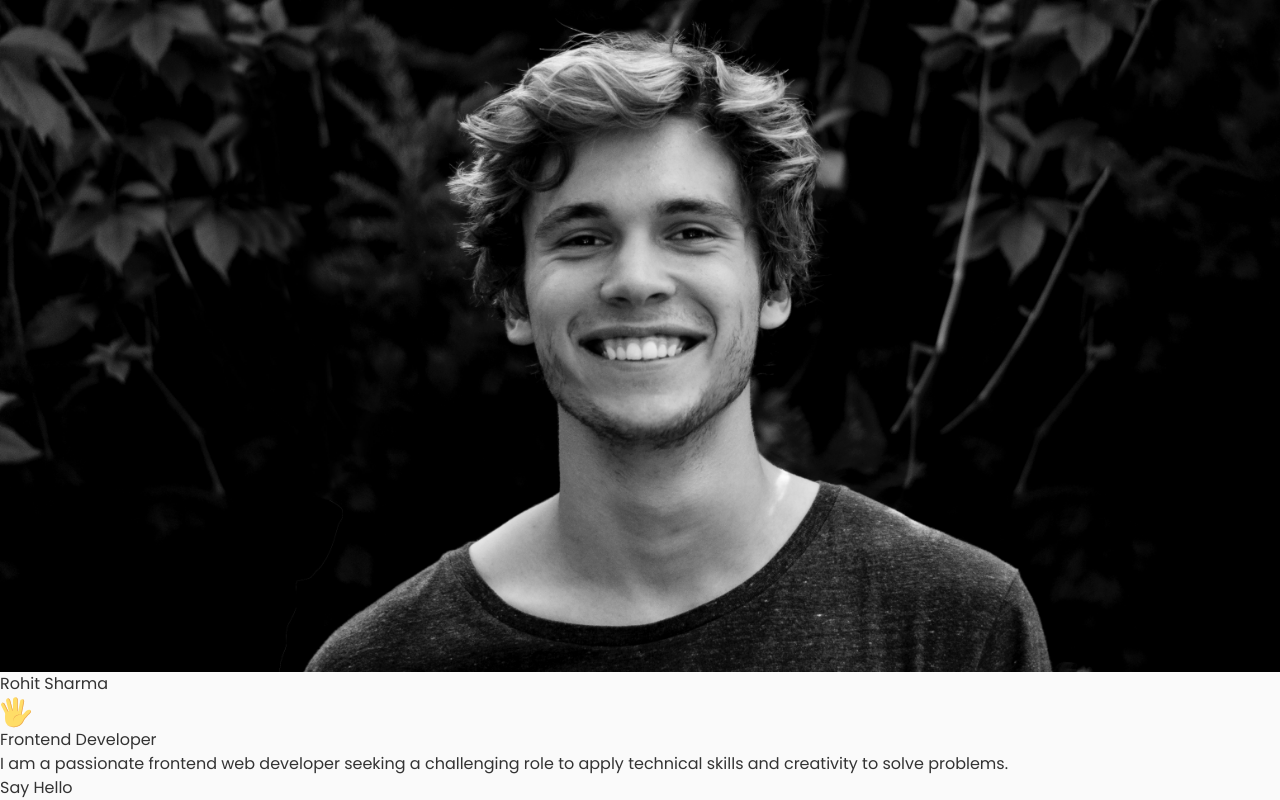
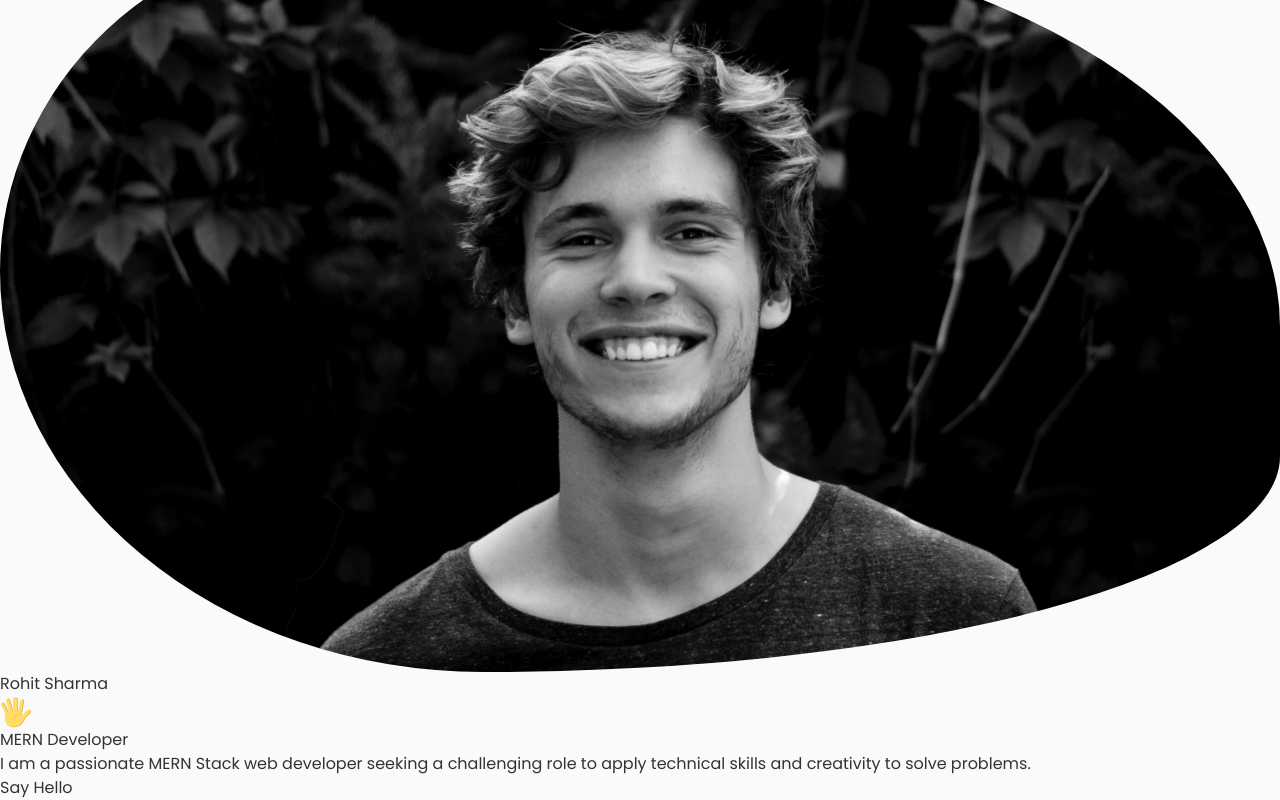
Before and after one commit to Rohit8955/Eazybytesportfolio, a React (Vite) app: page / in a window 1280 px wide. Shown: the part 335-1135 px from the top of the page. Built offline with nearby package versions, Linux system fonts and the light colour scheme.

Commit message:
imgmotion

```diff
--- a/src/Components/home/Home.css
+++ b/src/Components/home/Home.css
@@ -1,7 +1,15 @@
-.home-img{
-    background-image: url(../../assets/profile.jpg);
-    background-repeat: no-repeat;
-    background-size: cover;
-    background-position: center;
-    box-shadow: inset 0px 0px 0px 9px rgba(0, 0, 0, 0.3);
+@keyframes changeradii{
+   0%{
+    border-radius: 60% 40% 30% 70%/60% 30% 70% 40%;
+   }
+   50%{
+    border-radius: 30% 60% 70% 40%/50% 60% 30% 60%;
+   }
+   100%{
+    border-radius: 60% 40% 30% 70%/60% 30% 70% 40%;
+   }
 }
+
+.imgkeyframes{
+    animation: changeradii 8s ease-in-out infinite 1s;
+}
--- a/src/Components/home/Home.jsx
+++ b/src/Components/home/Home.jsx
@@ -4,7 +4,7 @@ import "./Home.css";
 import profilemg from "./../../assets/profile.jpg";
 const Home = () => {
   return (
-    <div className=" w-screen flex items-center justify-center mt-[70px] md:mt-[120px]">
+    <div className=" w-screen flex items-center justify-center mt-[65px] md:mt-[120px]">
 
       <div className="flex flex-col md:flex-row items-center gap-[30px] md:gap-[60px]">
 
@@ -13,7 +13,7 @@ const Home = () => {
 
           <div className=" h-[200px] w-[200px] md:h-[300px] md:w-[300px]">
             <img
-              className="h-full w-full rounded-full object-cover"
+              className="h-full w-full imgkeyframes object-cover"
               src={profilemg}
             />
           </div>
@@ -77,15 +77,15 @@ const Home = () => {
 
           <div className="flex items-center gap-3">
             <h1 className="border-[1px] w-[50px]" />
-            <h1 className=" text-[18px] md:text-[20px]">Frontend Developer</h1>
+            <h1 className=" text-[18px] md:text-[20px]">MERN Developer</h1>
           </div>
 
           <h1 className=" w-[300px] text-start md:w-[656px]">
-            I am a passionate frontend web developer seeking a challenging role
+            I am a passionate MERN Stack web developer seeking a challenging role
             to apply technical skills and creativity to solve problems.
           </h1>
 
-          <div className="bg-gray-700 w-[150px] rounded-[12px] p-[6px] cursor-pointer">
+          <div className="bg-gray-700 mt-2 w-[150px] rounded-[12px] p-[6px] cursor-pointer hover:bg-gray-600">
             <div className="flex items-center justify-center">
               <h1 className="text-white">Say Hello</h1>
             </div>
```
